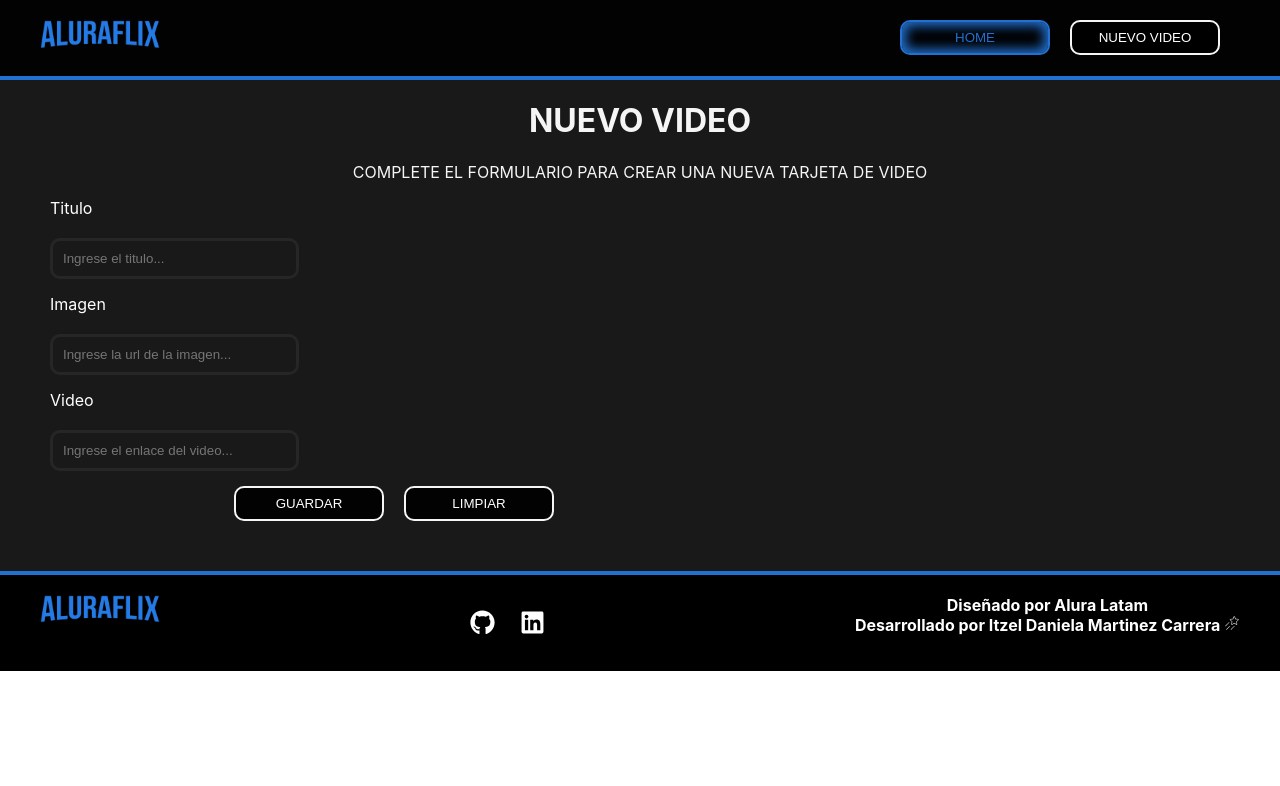
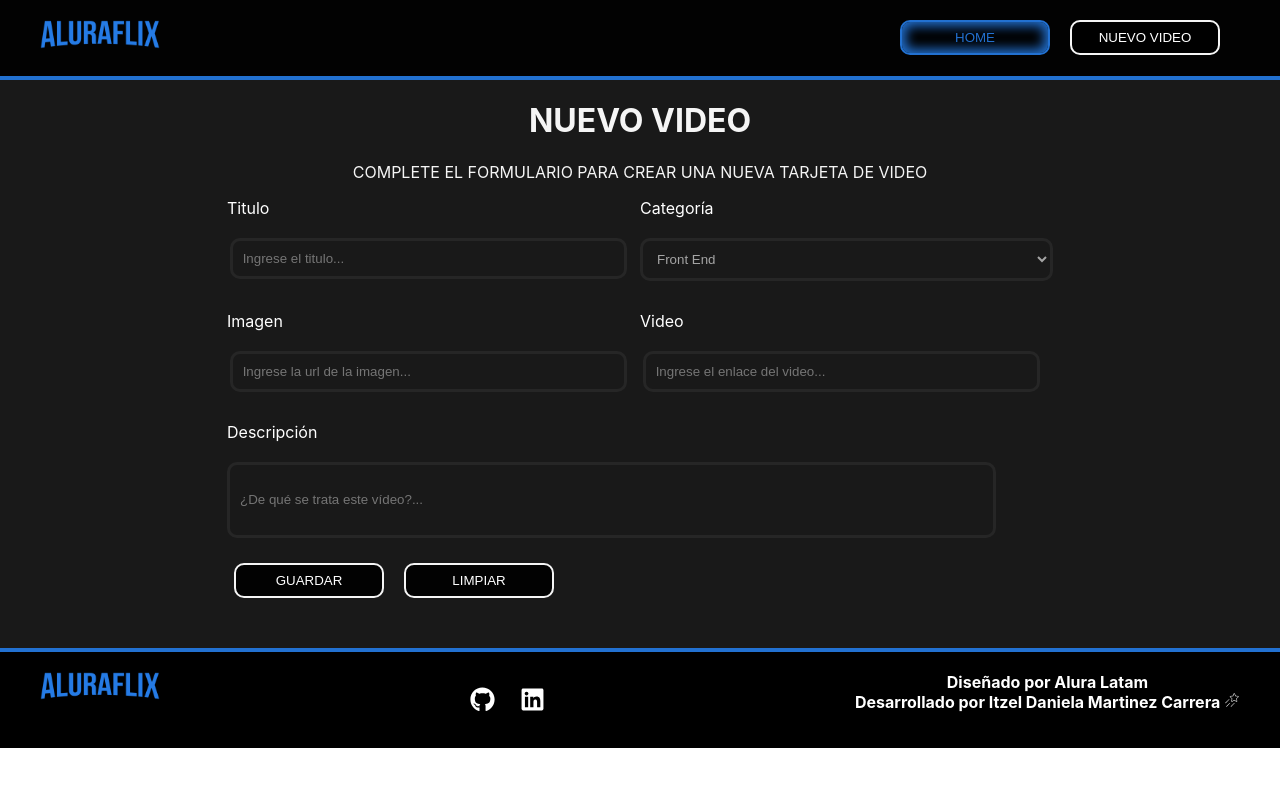
Before and after one commit to Itzel021/Aluraflix-React, a React (Create React App) app: page /nuevo-video in a window 1280 px wide. Shown: the top 786 px of the page. Built offline with nearby package versions, Linux system fonts and the light colour scheme.

Commit message:
Aluraflix: diseño formulario

```diff
--- a/src/App.js
+++ b/src/App.js
@@ -108,13 +108,20 @@ function App() {
     }
   ])
 
+      //Registrar video
+      const registrarVideo = (video) =>{
+        console.log("Nuevo video: ", video)
+        //Spread operator, agregar el nuevo elemento, copiar los existentes y agregar el nuevo
+        //actualizarColaboradores([...colaboradores, colaborador])
+      }
+
   return (
     <Router>
       <Navbar />
       <Routes>
         <Route path='/' element={<Home
                                 categorias={categorias} videos={videos} />} />
-        <Route path='/nuevo-video' element={<FormPage categorias={categorias} />} />
+        <Route path='/nuevo-video' element={<FormPage categorias={categorias}  registrarVideo={registrarVideo}/>} />
         <Route path='*' element={<Page404 />} />
       </Routes>
       <Footer />
--- a/src/componentes/CampoTexto/index.jsx
+++ b/src/componentes/CampoTexto/index.jsx
@@ -4,11 +4,16 @@ import "./CampoTexto.css"
 const CampoTexto = (props) =>{
     const placeholderModificado = `${props.placeholder}...`
 
+    const manejarCambio = (e) =>{
+        //console.log("Cambio ", e.target.value)
+        props.actualizarValor(e.target.value)
+    }
     return <div className="campo-texto">
         <label>{props.titulo}</label>
         <input
             placeholder={placeholderModificado}
             required={props.required}
+            onChange={manejarCambio}
         />
     </div>
 }
--- a/src/componentes/Formulario/Formulario.css
+++ b/src/componentes/Formulario/Formulario.css
@@ -5,6 +5,9 @@
   text-align: center;
   padding: 50px;
 }
+.row-form {
+  display: flex;
+}
 .row-form-button{
   width: 60%;
   margin-top: 10px;
--- a/src/componentes/Formulario/index.jsx
+++ b/src/componentes/Formulario/index.jsx
@@ -1,32 +1,80 @@
-
+import { useState } from "react";
 import Header from "../Header";
 import "./Formulario.css";
 import Boton from "../Boton";
-import CampoTexto from "../CampoTexto"
+import CampoTexto from "../CampoTexto";
+import ListaCategorias from "../ListaCategorias";
+import TextArea from "../TextArea";
 
 function Formulario(props) {
-   // console.log(props)
+    const [titulo, setTitulo] = useState('');
+    const [categoria, setCategoria] = useState('');
+    const [imagen, setImagen] = useState('');
+    const [video, setVideo] = useState('');
+    const [descripcion, setDescripcion] = useState('');
+
+    const envioDatos = (e) => {
+        //console.log("Manejar envio")
+        e.preventDefault();
+        const datosVideo = {
+            titulo,
+            categoria,
+            imagen,
+            video,
+            descripcion,
+        };
+        console.log(datosVideo);
+        props.registrarVideo(envioDatos)
+
+    };
 
     return (
         <div className="container-form">
-            <form>
+            <form onSubmit={envioDatos}>
                 <Header
                     titulo="Nuevo video"
                     texto="Complete el formulario para crear una nueva tarjeta de video"
                 />
-                <div className="row-form-button">
-                    <CampoTexto titulo="Titulo" placeholder="Ingrese el titulo" />
+                <div className="row-form">
+                    <CampoTexto
+                        titulo="Titulo"
+                        placeholder="Ingrese el titulo"
+                        valor={titulo}
+                        actualizarValor={setTitulo}
+                    />
+                    <ListaCategorias
+                        titulo="Categoría"
+                        opciones={props.categorias}
+                        valor={categoria}
+                        actualizarValor={setCategoria}
+                    />
+                </div>
+                <div className="row-form">
+                    <CampoTexto
+                        titulo="Imagen"
+                        placeholder="Ingrese la url de la imagen"
+                        valor={imagen}
+                        actualizarValor={setImagen}
+                    />
+                    <CampoTexto
+                        titulo="Video"
+                        placeholder="Ingrese el enlace del video"
+                        valor={video}
+                        actualizarValor={setVideo}
+                    />
+                </div>
+                <div className="row-form">
+                    <TextArea
+                        titulo="Descripción"
+                        placeholder="¿De qué se trata este vídeo?"
+                        required={true}
+                        valor={descripcion}
+                        actualizarValor={setDescripcion}
+                    />
                 </div>
                 <div className="row-form-button">
-                    <CampoTexto titulo="Imagen" placeholder="Ingrese la url de la imagen" />
-                    <CampoTexto titulo="Video" placeholder="Ingrese el enlace del video" />
-                </div>
-                <div className="row-form-button">
-
-                </div>
-                <div className="row-form-button">
-                    <Boton titulo="GUARDAR" />
-                    <Boton titulo="LIMPIAR" />
+                    <Boton titulo="GUARDAR" type="submit" />
+                    <Boton titulo="LIMPIAR" type="button" />
                 </div>
             </form>
         </div>
--- a/src/componentes/ListaCategorias/index.jsx
+++ b/src/componentes/ListaCategorias/index.jsx
@@ -1,22 +1,26 @@
 import "./ListaCategorias.css"
 
-const ListaCategorias = (props) => {
+import React from 'react';
+
+function ListaCategorias(props) {
 
     const manejarCambio = (e) =>{
-        //console.log("Cambio", e.target.value)
-        props.actualizarEquipo(e.target.value)
+        //console.log("Cambio ", e.target.value)
+        props.actualizarValor(e.target.value)
     }
 
-    return <div className="lista-opciones">
-        <label>Equipos</label>
-        <select value={props.valor} onChange={manejarCambio}>
-            <option value="" disable defaultValue="" hidden>Seleccionar categoria</option>
-            {props.categoria.map((categoria, index) => <option key={index} value={categoria}>{categoria}</option>)}
-
-
-
-        </select>
-    </div>
+    return (
+        <div className="lista-opciones">
+            <label>{props.titulo}</label>
+            <select onChange={manejarCambio}>
+                {props.opciones.map((opcion) => (
+                    <option key={opcion.id} value={opcion.id} >
+                        {opcion.titulo}
+                    </option>
+                ))}
+            </select>
+        </div>
+    );
 }
 
 export default ListaCategorias
--- a/src/componentes/TextArea/index.jsx
+++ b/src/componentes/TextArea/index.jsx
@@ -1,13 +1,20 @@
 import "./TextArea.css"
 
 const TextArea = (props) =>{
+
     const placeholderModificado = `${props.placeholder}...`
+
+    const manejarCambio = (e) =>{
+        //console.log("Cambio ", e.target.value)
+        props.actualizarValor(e.target.value)
+    }
 
     return <div className="campo-textArea">
         <label>{props.titulo}</label>
         <input
             placeholder={placeholderModificado}
             required={props.required}
+            onChange={manejarCambio}
         />
     </div>
 }
--- a/src/paginas/FormPage.jsx
+++ b/src/paginas/FormPage.jsx
@@ -4,7 +4,7 @@ import Formulario from "../componentes/Formulario/index"
 function FormPage(props) {
   return (
     <div>
-        <Formulario categorias={props.categorias}/>
+        <Formulario categorias={props.categorias} registrarVideo={props.registrarVideo}/>
     </div>
   );
 }
```
